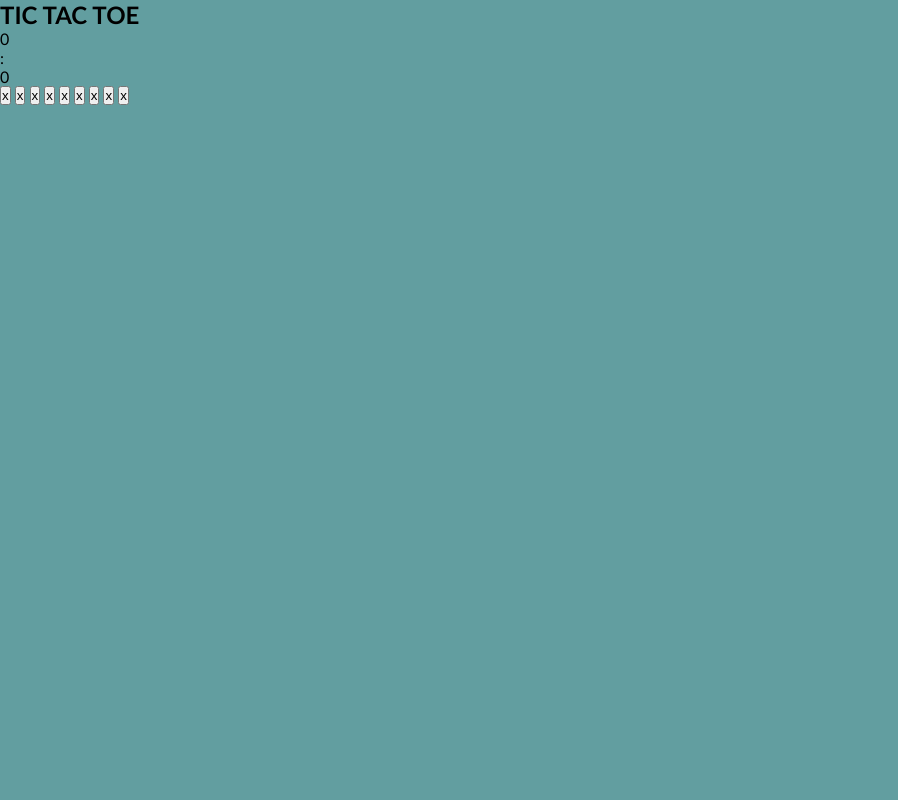
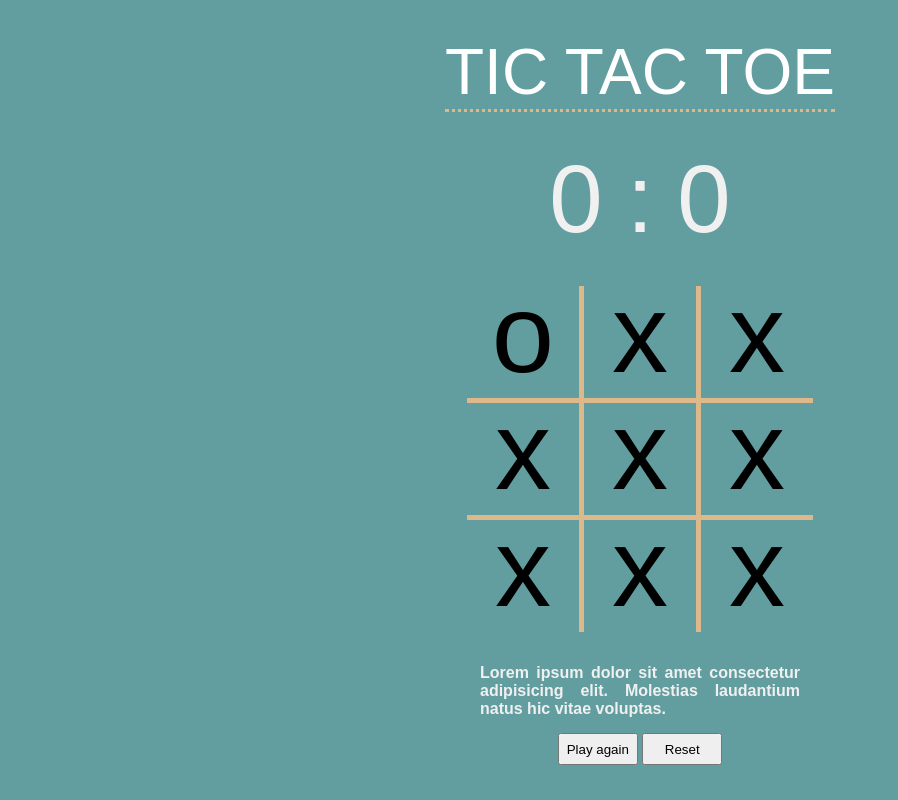
Before and after one commit to Povilas88/tic-tac-toe, a website: page index.html in a window 1280 px wide. Shown: the whole page, without its empty margins (0-898 px from the left). Drawn offline with Linux system fonts and the light colour scheme.

Commit message:
initial design

```diff
--- a/css/main.css
+++ b/css/main.css
@@ -7,7 +7,68 @@ body * {
 }
 
 body {
-    font-family: 'Gill Sans', 'Gill Sans MT', Calibri, 'Trebuchet MS',
-        sans-serif;
+    background-color: #629ea0;
+    font-family: Arial, Helvetica, sans-serif;
+}
+
+section {
+    display: flex;
+    flex-direction: column;
+    justify-content: center;
+    align-items: center;
+    gap: 2rem;
+    height: 100vh;
+}
+
+h1 {
+    color: #fff;
+    border-bottom: 3px dotted #dcb88a;
+    font-size: 4rem;
+    font-weight: 400;
+}
+
+.scoreContainer {
+    display: flex;
+    font-size: 6rem;
+    color: #f0f0f0;
+    gap: 1.5rem;
+}
+
+.buttonContainer {
+    display: grid;
+    grid-template-columns: 1fr 1fr 1fr;
+    gap: 5px;
+    background-color: #dcb88a;
+}
+
+.buttonContainer button {
+    display: flex;
+    justify-content: center;
+    align-items: flex-end;
+    width: 7rem;
+    height: 7rem;
+    font-size: 7rem;
+    border: none;
     background-color: #629ea0;
 }
+
+.resultContainer {
+    display: flex;
+    flex-direction: column;
+    align-items: center;
+    justify-content: center;
+    text-align: justify;
+    width: 20rem;
+    gap: 15px;
+}
+
+.resultContainer p {
+    color: #f0f0f0;
+    font-weight: 600;
+}
+
+.resultBtn button {
+    width: 5rem;
+    height: 2rem;
+    text-align: center;
+}
--- a/index.html
+++ b/index.html
@@ -18,7 +18,7 @@
                 <div class="teamOScore">0</div>
             </div>
             <div class="buttonContainer">
-                <button>x</button>
+                <button>o</button>
                 <button>x</button>
                 <button>x</button>
                 <button>x</button>
@@ -28,6 +28,13 @@
                 <button>x</button>
                 <button>x</button>
             </div>
+            <div class="resultContainer">
+                <p>Lorem ipsum dolor sit amet consectetur adipisicing elit. Molestias laudantium natus hic vitae voluptas.</p>
+                <div class="resultBtn">
+                    <button>Play again</button>
+                    <button>Reset</button>
+                </div>
+            </div>
         </section>
     </main>
     <script type="module" src="./js/index.js"></script>
```
